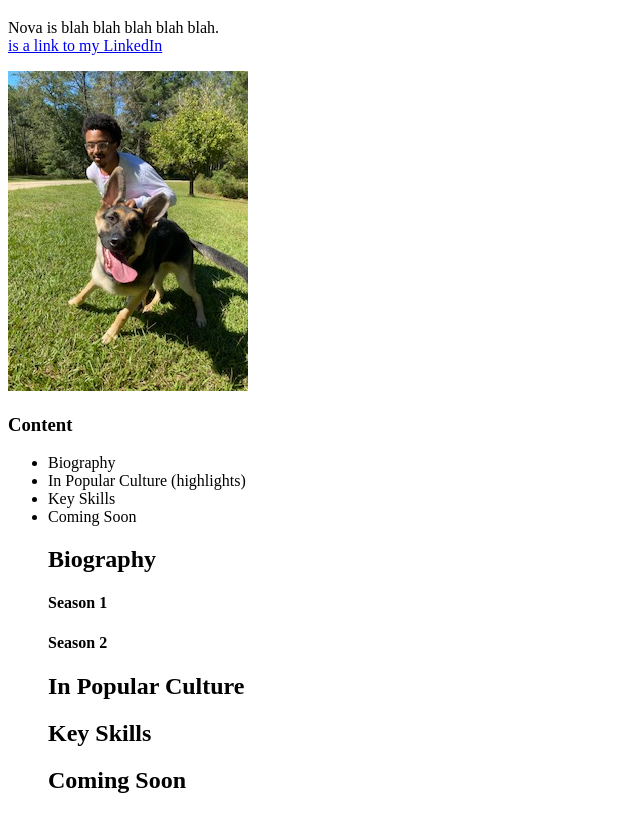
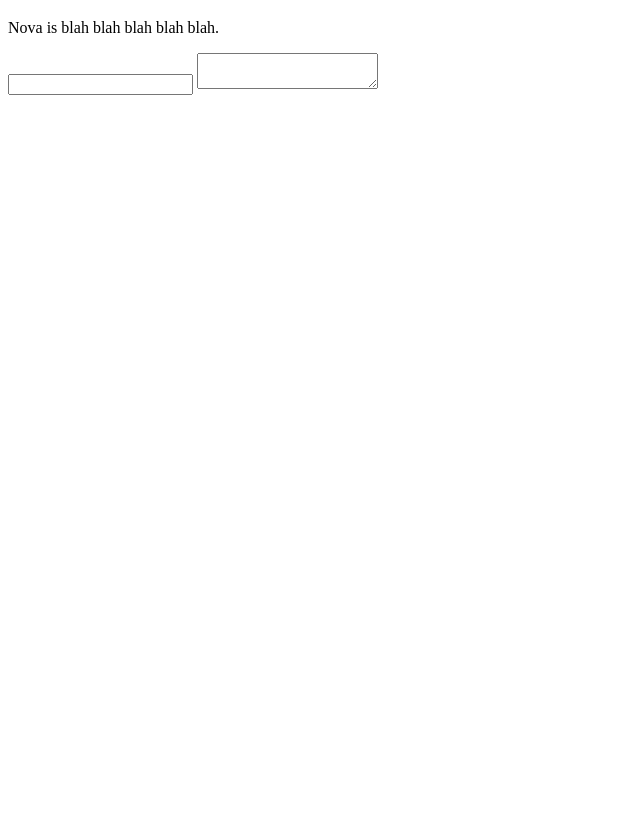
Before and after one commit to rcooper47/wdb-education, a plain HTML site: page secret.html in a window 1280 px wide. Shown: the part 61-875 px from the top of the page, without its empty margins (0-640 px from the left). After the commit the page ends 800 px from the top, so only its background shows below. Drawn offline with Linux system fonts and the light colour scheme.

Commit message:
Add form

```diff
--- a/secret.html
+++ b/secret.html
@@ -9,25 +9,10 @@
 <body>
 <h1>Nova!!!</h1>
 <p>Nova is blah blah blah blah blah.<br>
-    <a href="linkedin.com/onlyryan" >is a link to my LinkedIn</a>
-</p>
-<img src="images/me_and_nova.jpg" alt="dog and her mutt">
-<h3>Content</h3>
-    <ul>
-        <li>Biography</li>
-        <li>In Popular Culture (highlights)</li>
-        <li>Key Skills</li>
-        <li>Coming Soon</li>
-    </ol>
-<h2>Biography</h2>
-<h4>Season 1</h4>
-<p></p>
-<h4>Season 2</h4>
-<p></p>
-<h2>In Popular Culture</h2>
-<h2>Key Skills</h2>
-<h2>Coming Soon</h2>
-<p></p>
+<form class="Formula"><input type="text"/>
+    <textarea></textarea>
+
+</form>
 </body>
 
 </html>
```
